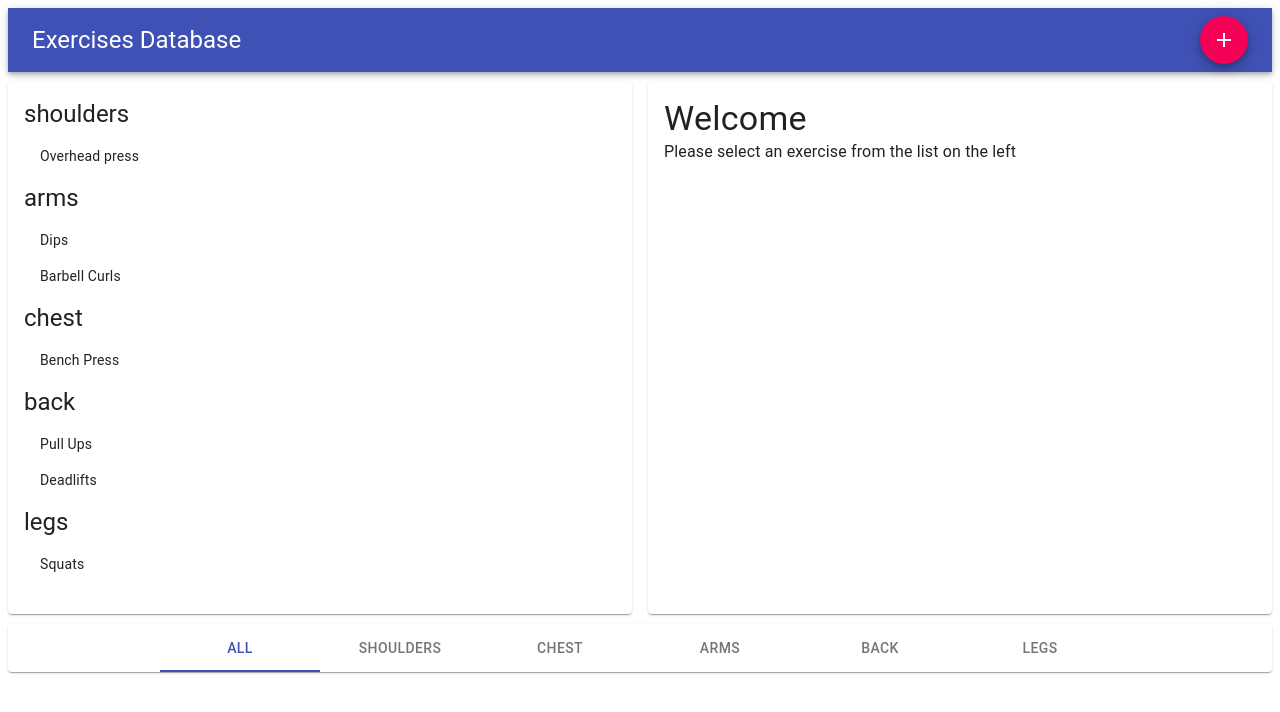
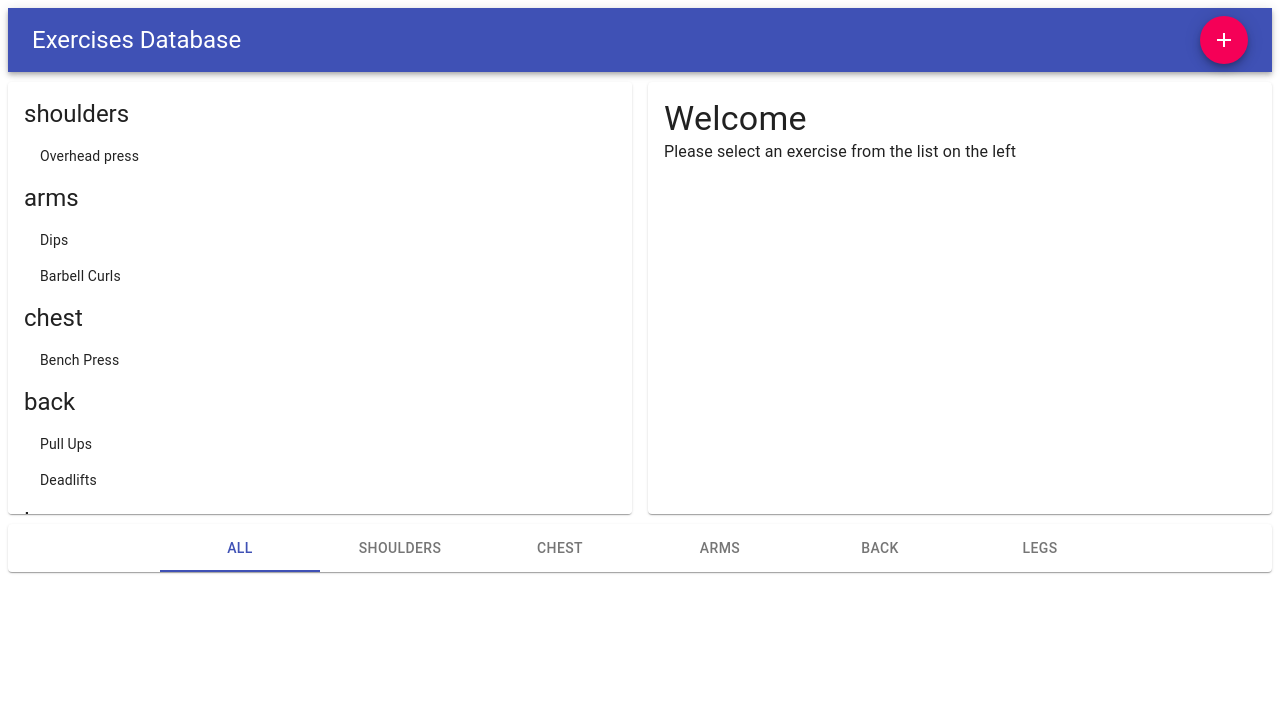
Before and after one commit to seyedjavadseyedi/exercises-app, a React (Create React App) app: page / in a window 1280 px wide. Shown: the top 712 px of the page. Built offline with nearby package versions, Linux system fonts and the light colour scheme; data requests are answered from the project's data file.

Commit message:
edite  action to selectedCategory

```diff
--- a/src/components/exercises/index.jsx
+++ b/src/components/exercises/index.jsx
@@ -21,7 +21,7 @@ const useStyles = makeStyles((theme) => ({
     padding: theme.spacing(2),
     marginTop: 10,
     marginBottom: 10,
-    height: 500,
+    height: 400,
     overflowY: 'auto',
   },
 }))
@@ -42,9 +42,6 @@ const Exercises = () => {
 
   const classes = useStyles()
 
-  const onSelected = (exercise) => {
-    selectedExercise(dispatch, exercise)
-  }
 
   return (
     <Grid container spacing={2}>
@@ -60,7 +57,7 @@ const Exercises = () => {
                       key={exercise.id}
                       button
                       dense
-                      onClick={() => onSelected(exercise)}
+                      onClick={() => selectedExercise(dispatch, exercise)}
                     >
                       <ListItemText primary={exercise.title} />
                     </ListItem>
--- a/src/components/layout/Footer.jsx
+++ b/src/components/layout/Footer.jsx
@@ -1,6 +1,6 @@
 import React, { useEffect, useContext } from 'react'
 import { GlobalContext } from '../../store/GlobalContex'
-import { getMuscles, setCategory } from '../../store/actions/GlobalActions'
+import { getMuscles, selectedCategory } from '../../store/actions/GlobalActions'
 
 import { Paper, Tabs, Tab } from '@material-ui/core'
 
@@ -14,8 +14,8 @@ const Footer = () => {
     ? muscles.findIndex((group) => group === category) + 1
     : 0
   const onSelected = (e, index) => {
-    const selectedCategory = index === 0 ? undefined : muscles[index - 1]
-    setCategory(dispatch, selectedCategory)
+    const categoryItem = index !== 0 ?  muscles[index - 1] : 0
+    selectedCategory(dispatch, categoryItem)
   }
 
   useEffect(() => {
--- a/src/store/actions/GlobalActions.jsx
+++ b/src/store/actions/GlobalActions.jsx
@@ -1,5 +1,6 @@
 import axios from 'axios'
-import { GET_MUSCLES, GET_EXERCISES_BY_MUSCLES, SET_CATEGORY, SELECTED_EXERCISE, TOGGLE_DIALOG } from './types'
+import { GET_MUSCLES, GET_EXERCISES_BY_MUSCLES, SELECTED_CATEGORY, SELECTED_EXERCISE, TOGGLE_DIALOG } from './types'
+
 
 export const getMuscles = (dispatch) => {
   axios
@@ -34,10 +35,10 @@ export const getExercisesByMuscles = (dispatch) => {
     .catch((err) => console.log(err))
 }
 
-export const setCategory = (dispatch, selectedCategory) => {
+export const selectedCategory = (dispatch, categoryItem) => {
   dispatch({
-    type: SET_CATEGORY,
-    payload: selectedCategory,
+    type: SELECTED_CATEGORY,
+    payload: categoryItem,
   })
 }
 
--- a/src/store/actions/types.jsx
+++ b/src/store/actions/types.jsx
@@ -1,5 +1,5 @@
 export const GET_MUSCLES = 'GET_MUSCLES'
 export const GET_EXERCISES_BY_MUSCLES = 'GET_EXERCISES_BY_MUSCLES'
-export const SET_CATEGORY = 'SET_CATEGORY'
+export const SELECTED_CATEGORY = 'SELECTED_CATEGORY'
 export const SELECTED_EXERCISE = 'SELECTED_EXERCISE'
 export const TOGGLE_DIALOG = 'TOGGLE_DIALOG'
--- a/src/store/reducers/GlobalReducer.jsx
+++ b/src/store/reducers/GlobalReducer.jsx
@@ -1,7 +1,7 @@
 import {
   GET_MUSCLES,
   GET_EXERCISES_BY_MUSCLES,
-  SET_CATEGORY,
+  SELECTED_CATEGORY,
   SELECTED_EXERCISE,
   TOGGLE_DIALOG
 } from '../actions/types'
@@ -33,7 +33,7 @@ export const GlobalReducer = (state, action) => {
         ...state,
         exercises: action.payload,
       }
-    case SET_CATEGORY:
+    case SELECTED_CATEGORY:
       return {
         ...state,
         category: action.payload,
```
